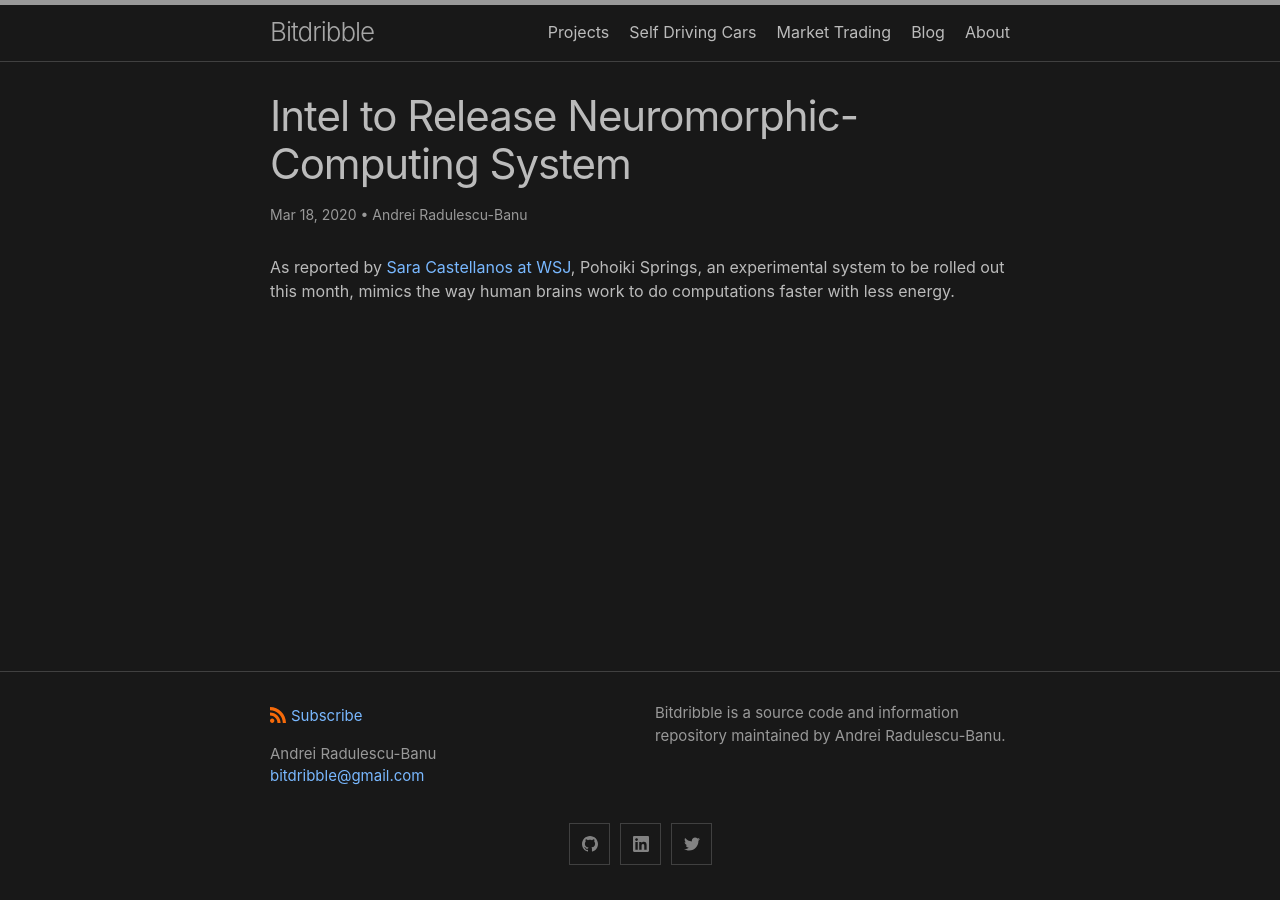
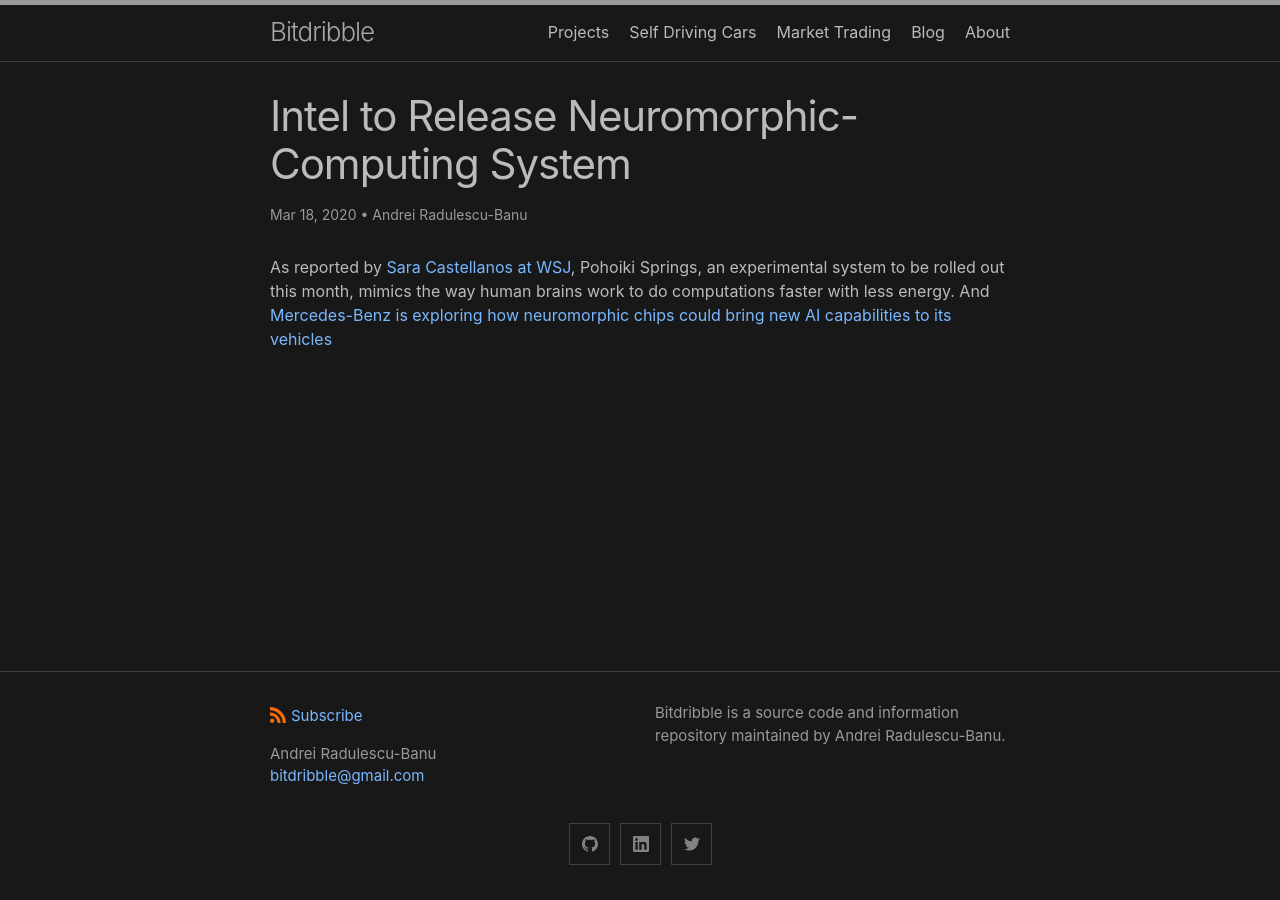
Before and after one commit to analytiq-hub/sigagent.github.io, a Jekyll site: the page built from self_driving_cars/_posts/2020-03-18-Intel_to_Release_Neuromorphic-Computing_System.md, in a window 1280 px wide. Built offline with Jekyll 4.4.1, drawn with Linux system fonts in a browser that asks for light colours.

Commit message:
*** empty log message ***

```diff
--- a/self_driving_cars/_posts/2020-03-18-Intel_to_Release_Neuromorphic-Computing_System.md
+++ b/self_driving_cars/_posts/2020-03-18-Intel_to_Release_Neuromorphic-Computing_System.md
@@ -4,4 +4,4 @@ title: "Intel to Release Neuromorphic-Computing System"
 author:
 - Andrei Radulescu-Banu
 ---
-As reported by [Sara Castellanos at WSJ](https://www.wsj.com/articles/intel-to-release-neuromorphic-computing-system-11584540000?mod=article_inline), Pohoiki Springs, an experimental system to be rolled out this month, mimics the way human brains work to do computations faster with less energy.
+As reported by [Sara Castellanos at WSJ](https://www.wsj.com/articles/intel-to-release-neuromorphic-computing-system-11584540000?mod=article_inline), Pohoiki Springs, an experimental system to be rolled out this month, mimics the way human brains work to do computations faster with less energy. And [Mercedes-Benz is exploring how neuromorphic chips could bring new AI capabilities to its vehicles ](https://www.wsj.com/articles/smarter-cars-auto-makers-experiment-with-chips-that-think-like-humans-11607631902?mod=hp_minor_pos5)
```
